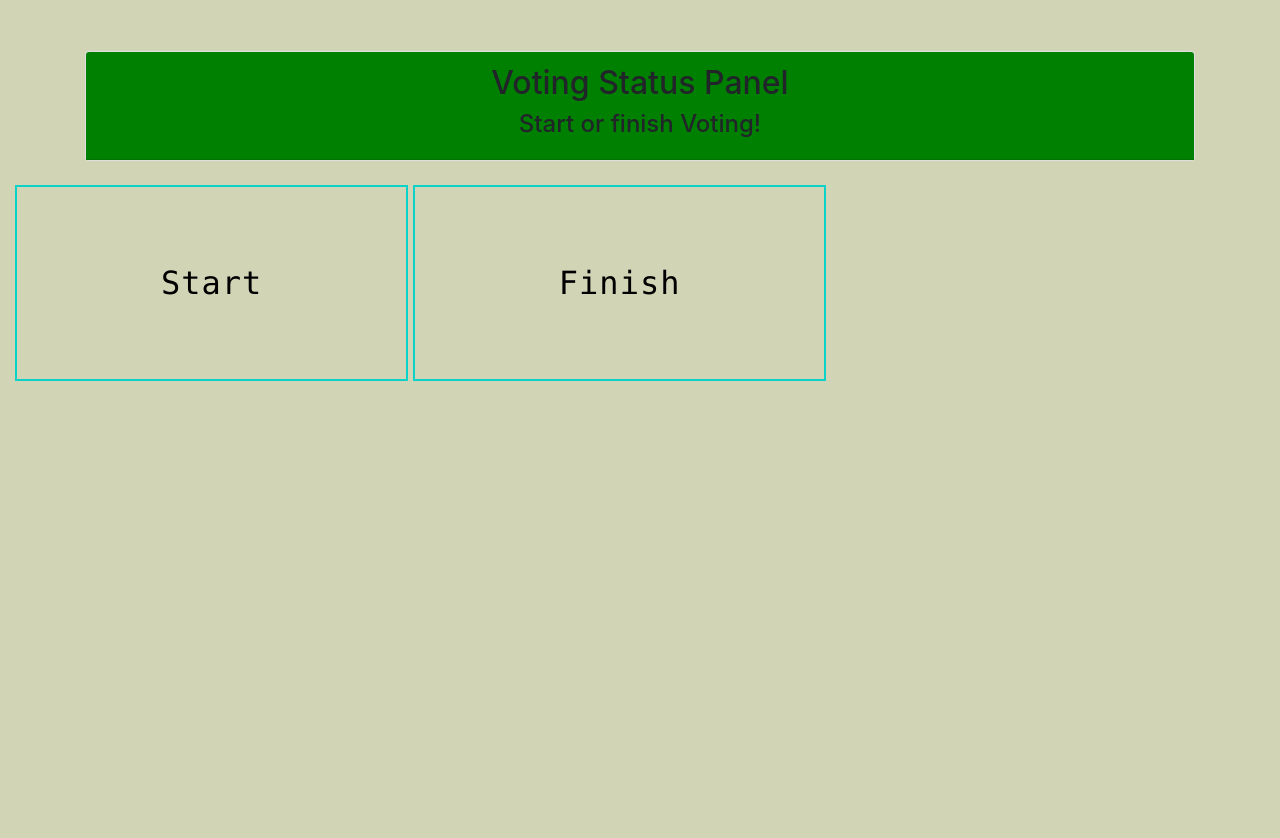
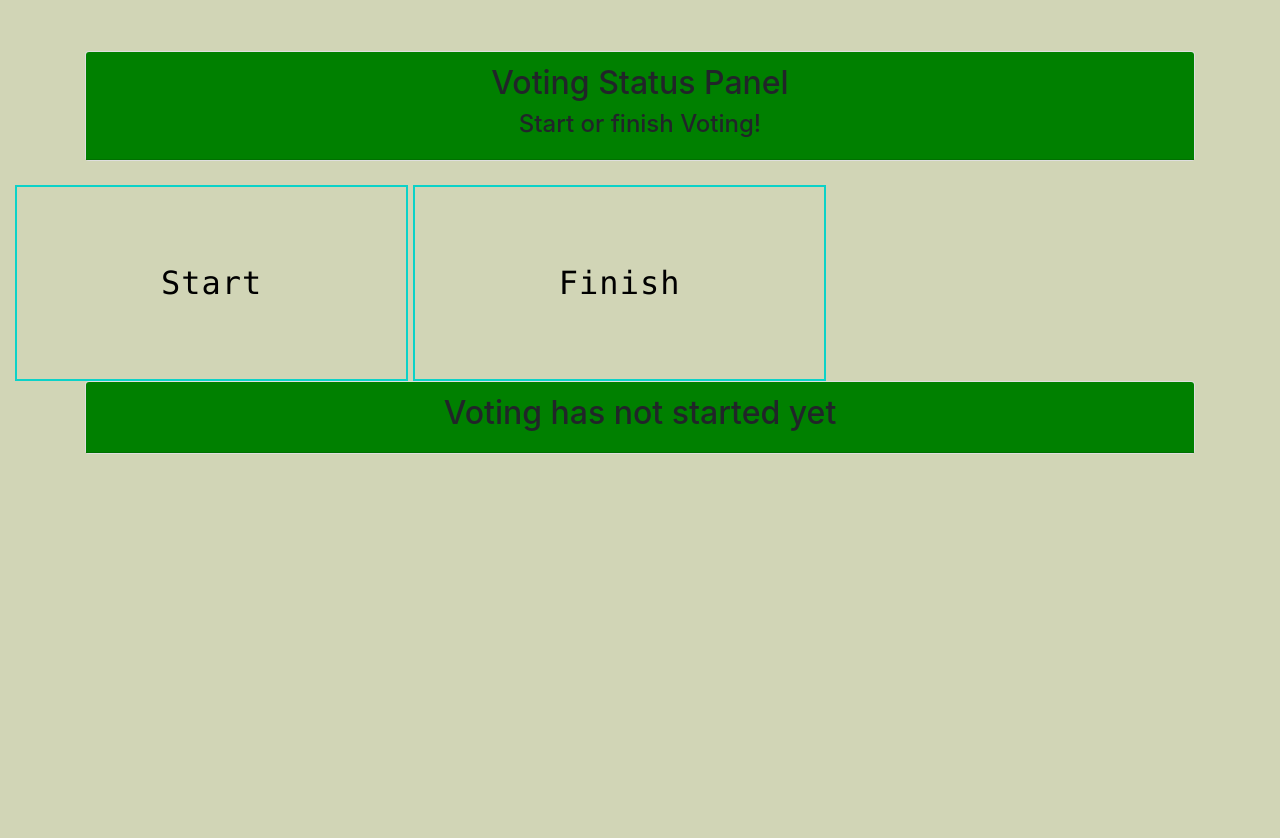
Before and after one commit to melihtahaoz/E-VotingBlockchainSystem, a Django app: page /voting_panel in a window 1280 px wide. Shown: the part 71-909 px from the top of the page. Before the commit the page ends 452 px from the top, so only its background shows below. Run offline with Django 3.2, Linux system fonts and the light colour scheme; parts of the project's set-up code (start-up, migrations or seed data) failed here and were passed over; some libraries are stand-ins or nearby versions.

Commit message:
voting and results implemented

```diff
--- a/blockchain_evoting/e_voting/templates/voter_main.html
+++ b/blockchain_evoting/e_voting/templates/voter_main.html
@@ -11,6 +11,8 @@
 
       <form action="{% url 'e_voting:vote' name=candidate %}" method="POST" class="form-group">
         {% csrf_token %}
+        <input type="text" name="Address" class="form-control my-3" placeholder="Address" style="text-align: center;" required>
+        <input type="text" name="private_key" class="form-control my-3" placeholder="Private Key" style="text-align: center;" required>
         <center><input type="submit" class="btn btn-primary">VOTE</input></center>
     </form>
 
--- a/blockchain_evoting/e_voting/templates/voting_status.html
+++ b/blockchain_evoting/e_voting/templates/voting_status.html
@@ -27,7 +27,37 @@
 
       <br>
       <div class="button_slide slide_left"><a type="button_home" href="{% url 'e_voting:next_state_voting' %}" style = "text-decoration: none;color: black">Start</a> </div>
-      <div class="button_slide slide_left"><a type="button_home" href="{% url 'e_voting:voting_panel' %}" style = "text-decoration: none;color: black">Finish</a> </div>
+      <div class="button_slide slide_left"><a type="button_home" href="{% url 'e_voting:next_state_finish' %}" style = "text-decoration: none;color: black">Finish</a> </div>
+
+        {% if voting_started %}
+        <div class="container">
+            <div class="mx-auto">
+              <div class="card">
+                <div class="card-header text-black" style="background:green">
+                  <center><h2>Voting has started and going on at the moment!</h2><center>
+                </div>
+            </div>
+          </div>
+        {% elif voting_finished %}
+        <div class="container">
+            <div class="mx-auto">
+              <div class="card">
+                <div class="card-header text-black" style="background:green">
+                  <center><h2>Voting has finished, to see the result please hit result button</h2><center>
+                    <div class="button_slide slide_left"><a type="button_home" href="{% url 'e_voting:results' %}" style = "text-decoration: none;color: black">See Results</a> </div>
+                </div>
+            </div>
+          </div>
+        {% else %}
+        <div class="container">
+            <div class="mx-auto">
+              <div class="card">
+                <div class="card-header text-black" style="background:green">
+                  <center><h2>Voting has not started yet</h2><center>
+                </div>
+            </div>
+          </div>
+        {% endif %}
 
 </body>
 {% endblock %}
--- a/blockchain_evoting/e_voting/urls.py
+++ b/blockchain_evoting/e_voting/urls.py
@@ -19,7 +19,11 @@ urlpatterns = [
 
     path('add_voter', views.add_voter, name='add_voter'),
     path('add_voter_panel', views.add_voter_panel, name='add_voter_panel'),
-    path('next_state_voting', views.next_state_voting, name='next_state_voting'),
+
 
     path('voting_panel', views.voting_panel, name='voting_panel'),
-    ]
+    path('next_state_voting', views.next_state_voting, name='next_state_voting'),
+    path('next_state_finish', views.next_state_finish, name='next_state_finish'),
+
+    path('results', views.results, name='results'),
+]
--- a/blockchain_evoting/e_voting/views.py
+++ b/blockchain_evoting/e_voting/views.py
@@ -1,3 +1,4 @@
+import operator
 from django.shortcuts import render,redirect
 from django.http import HttpResponse
 from django.contrib.admin.forms import AuthenticationForm
@@ -11,7 +12,7 @@ import solcx
 from solcx import compile_standard
 import json
 voting_started = False
-
+voting_finished = False
 election_instance = None
 solcx.install_solc('0.7.0')
 
@@ -41,8 +42,8 @@ abi = compiled_sol["contracts"]["Election.sol"]["Election"]["abi"]
 w3 = Web3(Web3.HTTPProvider("http://127.0.0.1:7545"))
 chain_id = 1337
 
-admin_address = "0x169F7fB36DFCeC1f4Daa6F53Dea0333c99bD38aB"
-admin_private = "0x034391cdb227d6b89293f385813daf01db21b8a6d20bd74c3f63a64207da4ef4"
+admin_address = "0xfe3bEba413D7E9F10Bdb91E2CA36cA199ef57BA0"
+admin_private = "0xf6e2ec54c7bb046eeb01a7e6c34c614a00f231178a974869caab57793eec4d8d"
 
 Election = w3.eth.contract(abi=abi, bytecode=bytecode)
 nonce = w3.eth.getTransactionCount(admin_address)
@@ -188,7 +189,7 @@ def voting(election_instance, nonce, candidate_name, voter_public, voter_private
 	)
 
 	tx_greeting_hash = w3.eth.send_raw_transaction(signed_greeting_txn.rawTransaction)
-	print("Updating stored Value...")
+	print("Vote is being saved...")
 	tx_receipt = w3.eth.wait_for_transaction_receipt(tx_greeting_hash)
 	print(tx_receipt)
 
@@ -221,16 +222,19 @@ def log_out(request):
 
 def voter_main(request):
 	global election_instance
-	print(request.user)
+	global voting_started
 	voter = Voter.objects.filter(u_name=request.user.username)[0]
-	voted = isUserVoted(election_instance,'0x42fe2fD37FB0161934b133455Bc5aaf2F3764acE')
-	print(voted)
-	if(not voted):
-		candidate_list = getCandidateNames(election_instance)
-		return render(request, 'voter_main.html', {'candidate_list': candidate_list})
+	voted = isUserVoted(election_instance,'0x69531a9ec2E2CB27BD2dfe94C9d0A998C111c1e0')
+	print("Voted:",voted)
+	if voting_started:
+		if(not voted):
+			candidate_list = getCandidateNames(election_instance)
+			return render(request, 'voter_main.html', {'candidate_list': candidate_list})
+		else:
+				#TO DO: integrate you are not eligible! message to the voter_main page here
+			return HttpResponse("You already voted! Here is the receipt: ")
 	else:
-			#TO DO: integrate you are not eligible! message to the voter_main page here
-		return HttpResponse("You already voted")
+		return HttpResponse("Voting has not started yet! Try later!")
 
 def login_voter(request):
     if request.method=='POST':
@@ -261,19 +265,25 @@ def login_admin(request):
     return render(request, 'admin_main.html')
 
 def vote(request,name):
-    print(request.user)
-    voter = Voter.objects.filter(u_name=request.user.username)[0]
-    candidate = Candidate.objects.filter(name=name)[0]
-    if request.method == 'POST' and request.user.is_authenticated and not voter.has_voted:
-        voter.has_voted = 1
-        voter.save(update_fields=['has_voted'])
-        candidate.save(update_fields=['vote_count'])
-        #TO DO: after voting, show a different page that says you have voted and the evidence etc. - maybe after integrating blockchain
-        response = redirect('/voter_main')
-        return response
-    else:
-        #TO DO: integrate you already voted! message to the voter_main page here
-        return HttpResponse("user has already voted!\n\n")
+	print(request.user)
+	#voter = Voter.objects.filter(u_name=request.user.username)[0]
+	#candidate = Candidate.objects.filter(name=name)[0]
+	if request.method == 'POST' and request.user.is_authenticated:
+		#voter.has_voted = 1
+		#voter.save(update_fields=['has_voted'])
+		#candidate.save(update_fields=['vote_count'])
+		#TO DO: after voting, show a different page that says you have voted and the evidence etc. - maybe after integrating blockchain
+		address = request.POST.get('Address')
+		private_key = request.POST.get('private_key')
+		print(address)
+		global election_instance
+		global admin_private
+		voting(election_instance,0,name,address,private_key)
+		response = redirect('/voter_main')
+		return response
+	else:
+	#TO DO: integrate you already voted! message to the voter_main page here
+		return HttpResponse("user has already voted!\n\n")
 
 class voter_register(CreateView):
     global nonce
@@ -325,7 +335,7 @@ def add_voter(request):
     return render(request, 'add_voter_panel.html')
 
 def voting_panel(request):
-	return render(request,'voting_status.html')
+	return render(request,'voting_status.html',{'voting_finished': voting_finished,'voting_started': voting_started})
 
 def next_state_voting(request):
 	global voting_started
@@ -336,4 +346,27 @@ def next_state_voting(request):
 	print("Voting has started...")
 	nonce = nonce2
 	print(nonce)
-	return render(request,'voting_status.html')
+	return render(request,'voting_status.html',{'voting_finished': voting_finished,'voting_started': voting_started})
+
+def next_state_finish(request):
+	global voting_finished
+	global voting_started
+	global nonce
+	global election_instance
+	nonce2 = nextStateFinishing(election_instance,nonce)
+	voting_finished = True
+	voting_started = False
+	nonce = nonce2
+	print(nonce)
+	return render(request,'voting_status.html',{'voting_finished': voting_finished,'voting_started': voting_started})
+
+def results(request):
+	global election_instance
+	candidates = getCandidateNames(election_instance)
+	resultsMap = {}
+	for candidate in candidates:
+		resultsMap[candidate] = getResultsValue(election_instance,candidate)
+
+	winner = max(results.items(), key=results.get)
+	print(winner)
+	return render(request,'results.html',{'results':resultsMap, 'candidates': candidates,'winner': winner})
```
Also changed, not shown: blockchain_evoting/compiled_code.json (+1 -1 lines), blockchain_evoting/e_voting/templates/results.html (added, +46 -0 lines), blockchain_evoting/db.sqlite3, 1 other file.
